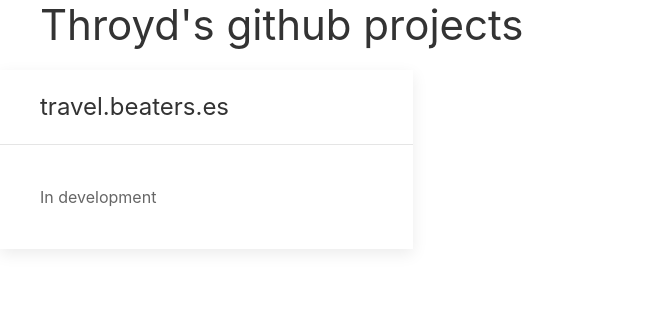
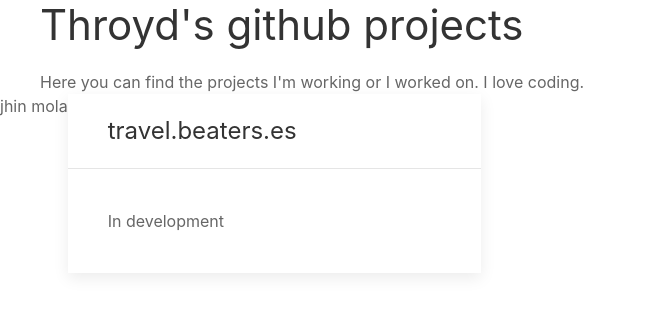
Before and after one commit to Throyd/github-web, a Jekyll site: the page built from index.html, in a window 1280 px wide. Shown: the top 314 px of the page, without its empty margins (0-646 px from the left). Built offline with Jekyll 4.4.1, drawn with Linux system fonts in a browser that asks for light colours; nearby versions of some CDN libraries.

Commit message:
Update homepage.html

```diff
--- a/_layouts/homepage.html
+++ b/_layouts/homepage.html
@@ -14,9 +14,17 @@
 		<div class="uk-container">
 			{{ content }}
 
-
+	<a class="uk-link-toggle" href="#">
+    <span class="uk-link-heading"></span>
+</a>
 			<div class="uk-grid">
+				<div class="uk-width-1-1">
+					Here you can find the projects I'm working or I worked on. I love coding.
+				</div>
 				{% for project in site.projects %}
+				{% if project.url %}
+			jhin mola
+				{% endif %}
 					<div class="uk-width-1-3@m uk-card uk-card-default uk-padding-remove uk-margin-remove">
 						<div class="uk-card-header">
 							<h3 class="uk-card-title">{{ project.name }}</h3>
```
